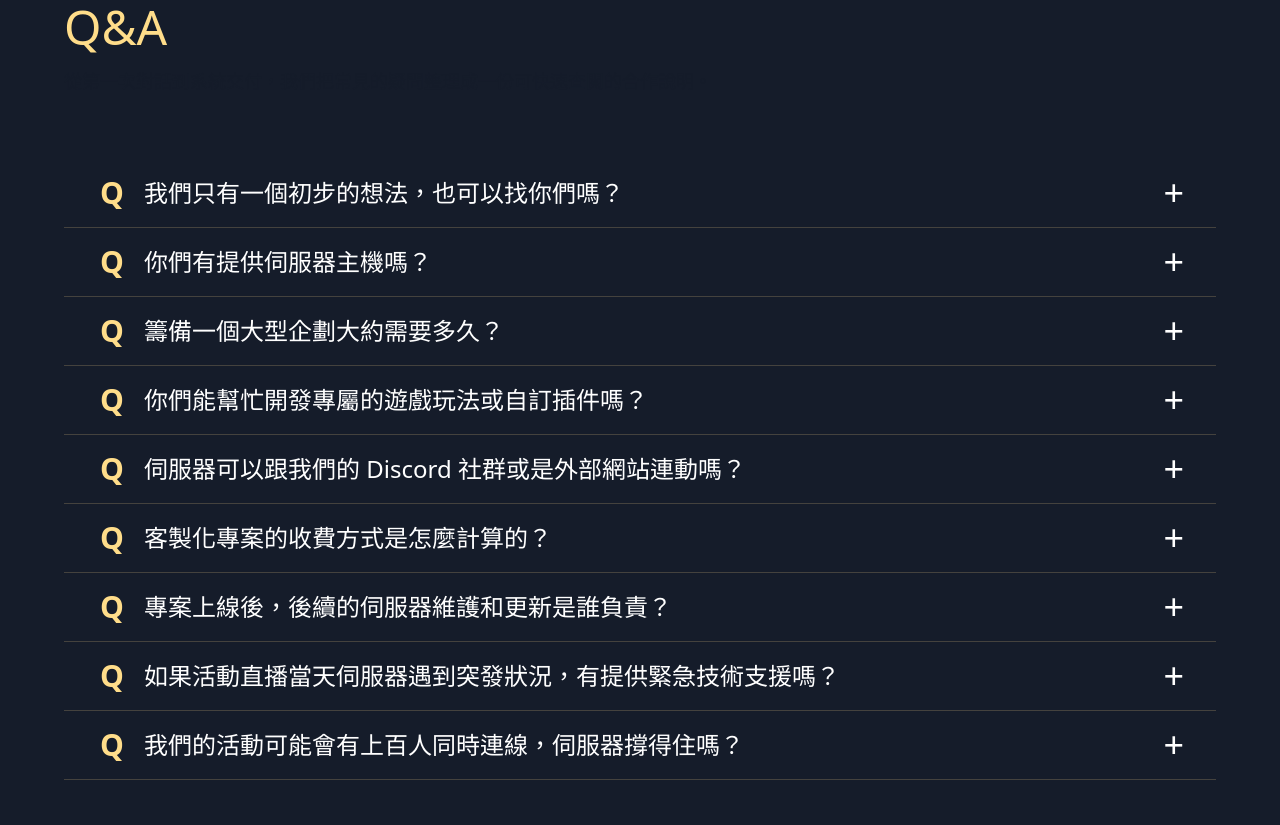
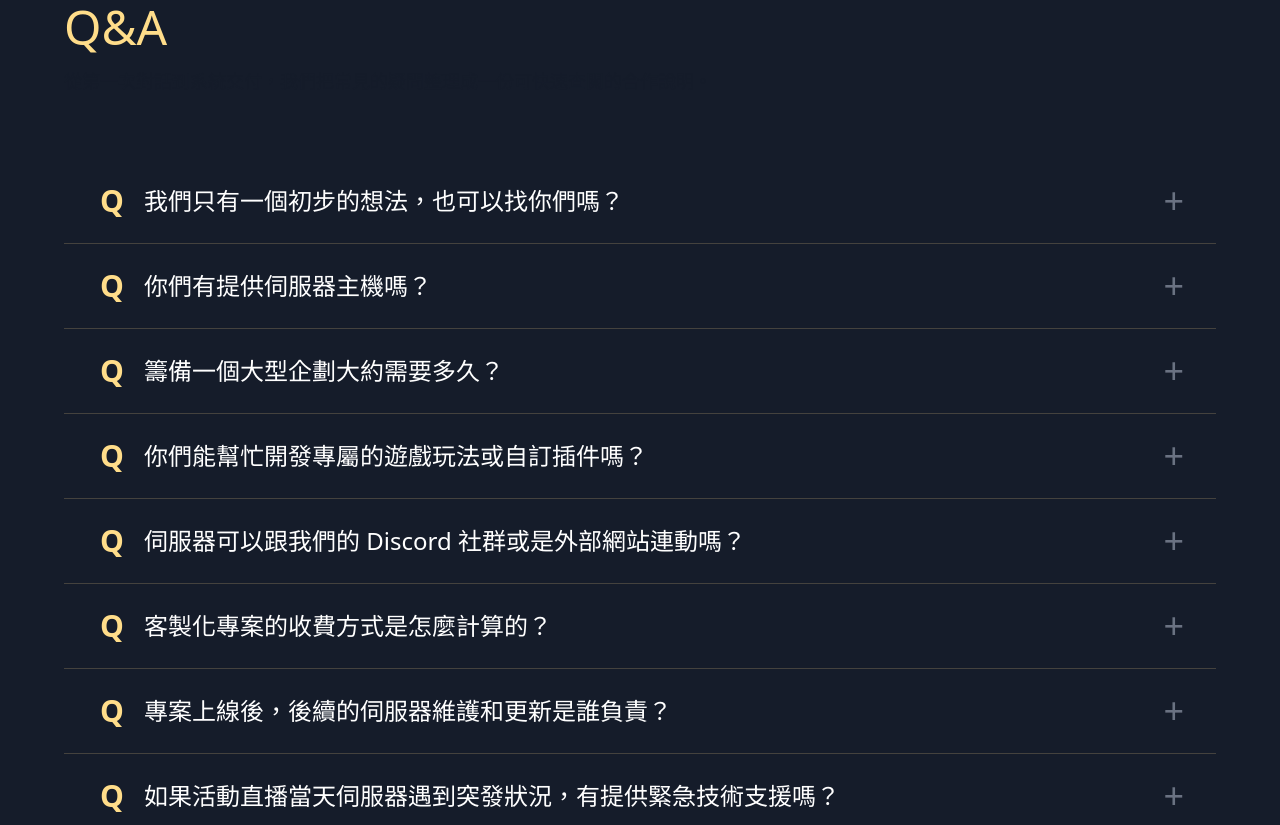
Before and after one commit to RNIS-TW/RNIS, an Astro site: page / in a window 1280 px wide. Shown: the part 5435-6260 px from the top of the page. Built offline with nearby package versions, Linux system fonts and the light colour scheme; Astro itself is replaced by a stand-in of ours; a web font is replaced by a local one.

Commit message:
chore: change padding y

```diff
--- a/src/components/home/QA.astro
+++ b/src/components/home/QA.astro
@@ -12,7 +12,7 @@ const { QA } = config;
             <p class="text-lg text-primary">{QA.description}</p>
         </div>
 
-        <div class="w-full h-fit grid grid-cols-1" data-faq-list>
+        <div class="w-full h-fit flex flex-col" data-faq-list>
             {
                 QA.questions.map((faq, index) => (
                     <div
@@ -21,7 +21,7 @@ const { QA } = config;
                     >
                         <button
                             type="button"
-                            class="faq-trigger w-full h-fit flex gap-4 items-center justify-start py-4 px-8 text-left cursor-pointer transition-colors"
+                            class="faq-trigger w-full h-fit flex gap-4 items-center justify-start py-6 px-8 text-left cursor-pointer transition-colors"
                             aria-expanded="false"
                             aria-controls={`faq-panel-${index}`}
                             id={`faq-trigger-${index}`}
@@ -33,7 +33,7 @@ const { QA } = config;
                                 {faq.question}
                             </span>
                             <span
-                                class="faq-icon text-4xl text-white ml-auto shrink-0 leading-none"
+                                class="faq-icon text-4xl text-gray-500 ml-auto shrink-0 leading-none"
                                 aria-hidden="true"
                             >
                                 +
@@ -51,7 +51,7 @@ const { QA } = config;
                                     <span class="w-8 text-3xl text-amber-200 font-bold shrink-0 text-center">
                                         A
                                     </span>
-                                    <p class="text-base text-gray-400 leading-relaxed pt-1">
+                                    <p class="text-xl text-gray-400 leading-relaxed pt-1">
                                         {faq.answer}
                                     </p>
                                 </div>
```
